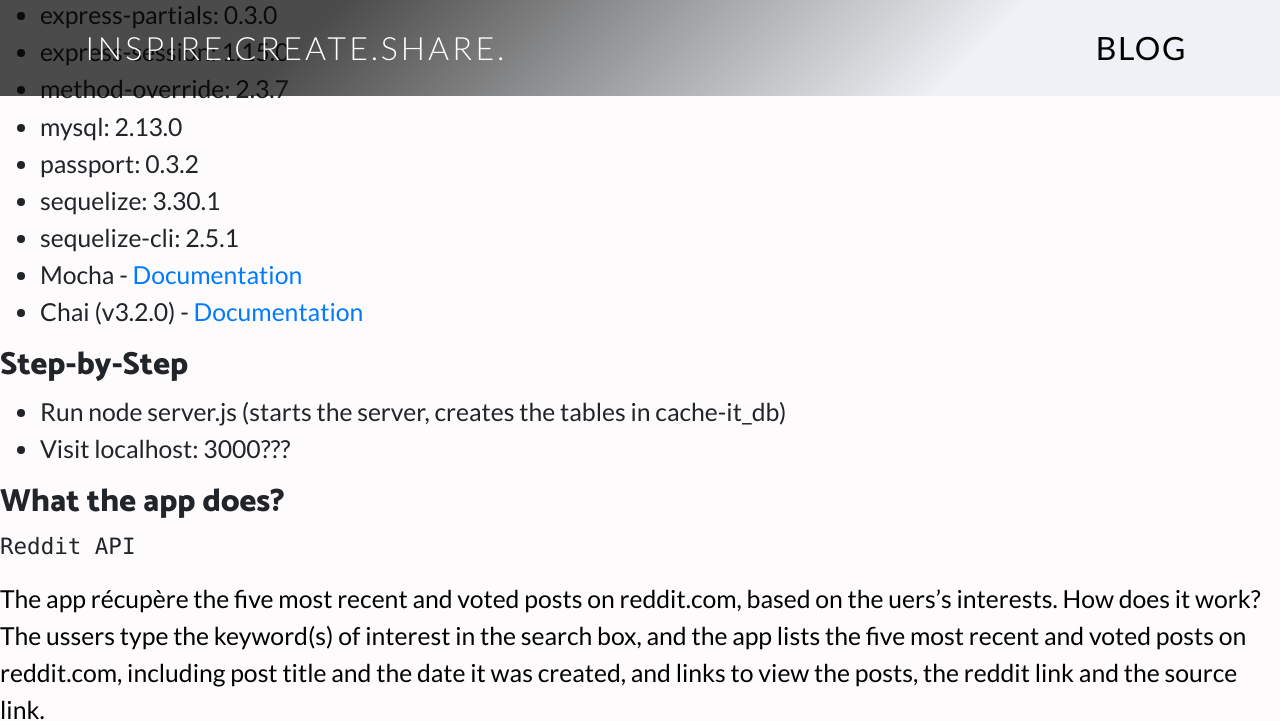
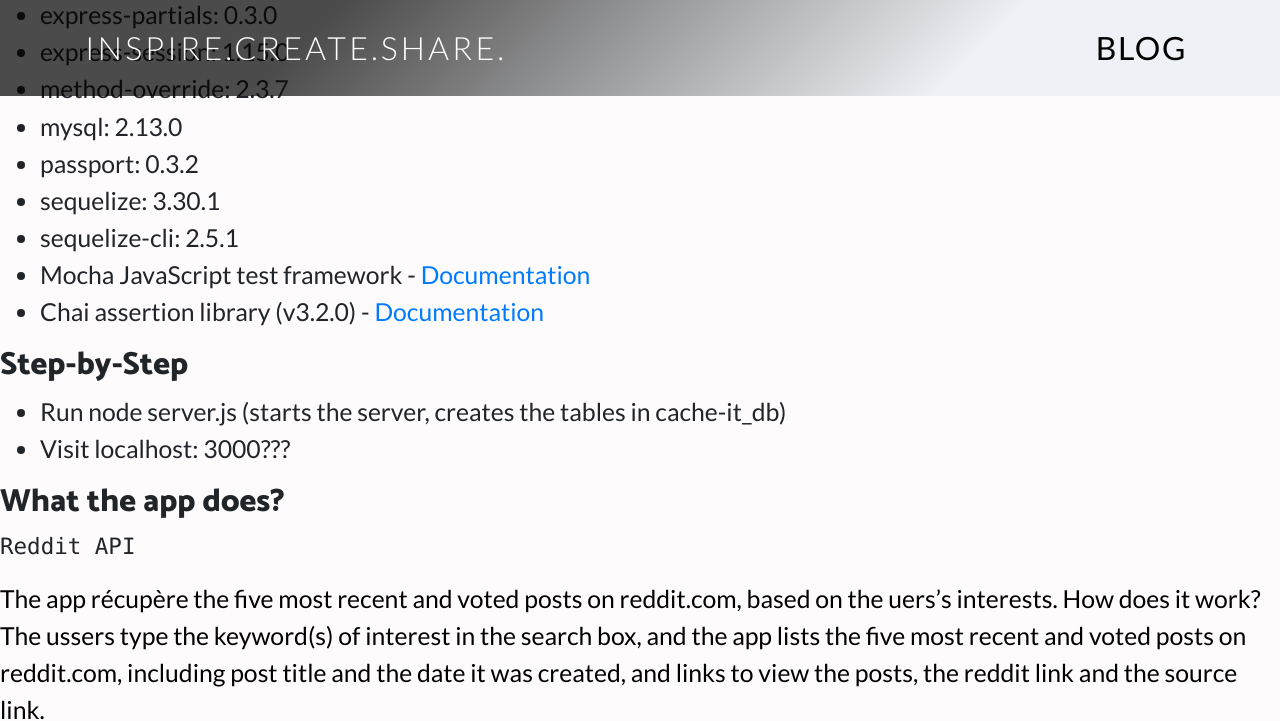
Before and after one commit to angelyna/angelina, a Jekyll site: the page built from v1ReadMe.md, in a window 1280 px wide and 900 px high, scrolled down 778 px, cut to the strip 0-721 px from the top of the window. Built offline with Jekyll 4.4.1, drawn with Linux system fonts in a browser that asks for light colours; nearby versions of some CDN libraries; our own code applies the rules of GitHub Pages for plain Markdown files.

Commit message:
Update v1ReadMe.md

```diff
--- a/v1ReadMe.md
+++ b/v1ReadMe.md
@@ -23,8 +23,8 @@ Run npm init. Then run npm install in the terminal:
 * passport: 0.3.2
 * sequelize: 3.30.1
 * sequelize-cli: 2.5.1
-* Mocha - [Documentation](https://mochajs.org/)
-* Chai (v3.2.0) - [Documentation](http://www.chaijs.com/)
+* Mocha JavaScript test framework - [Documentation](https://mochajs.org/)
+* Chai assertion library (v3.2.0) - [Documentation](http://www.chaijs.com/)
 
 ## Step-by-Step
 
```
